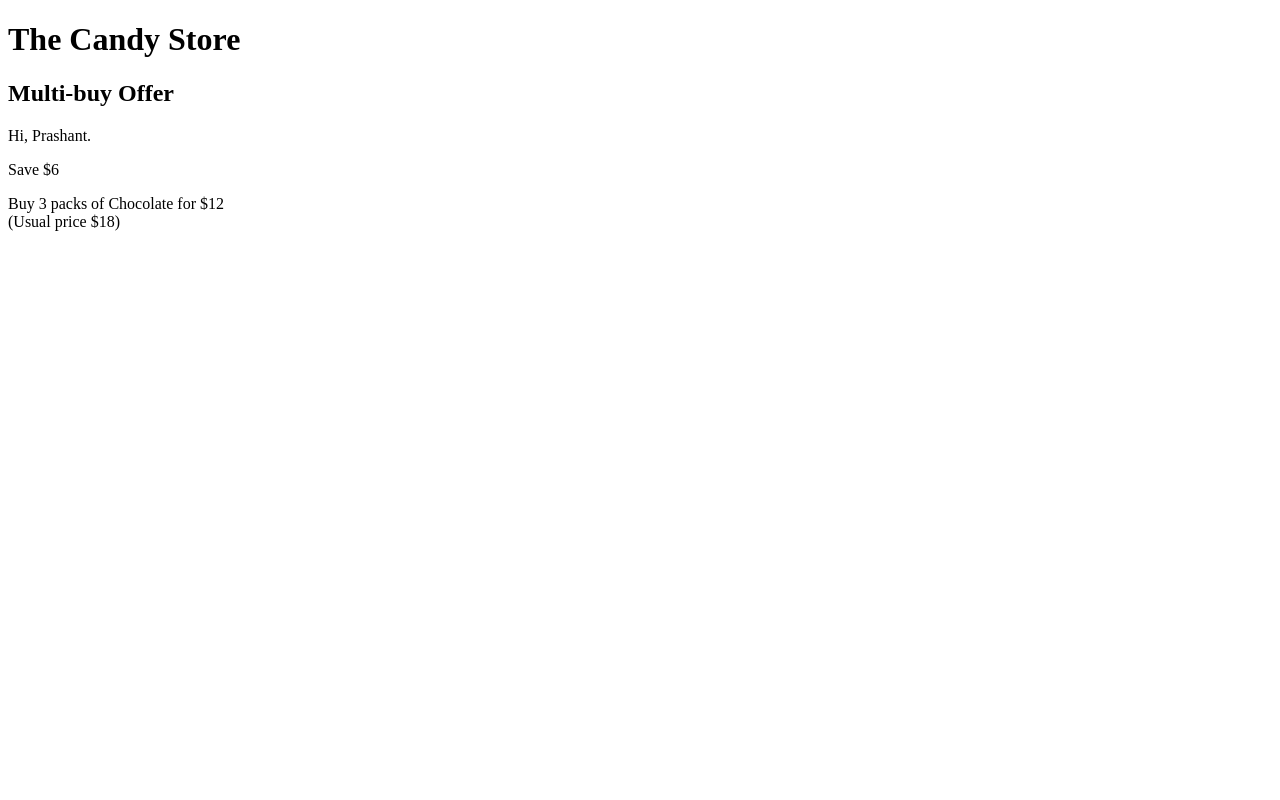
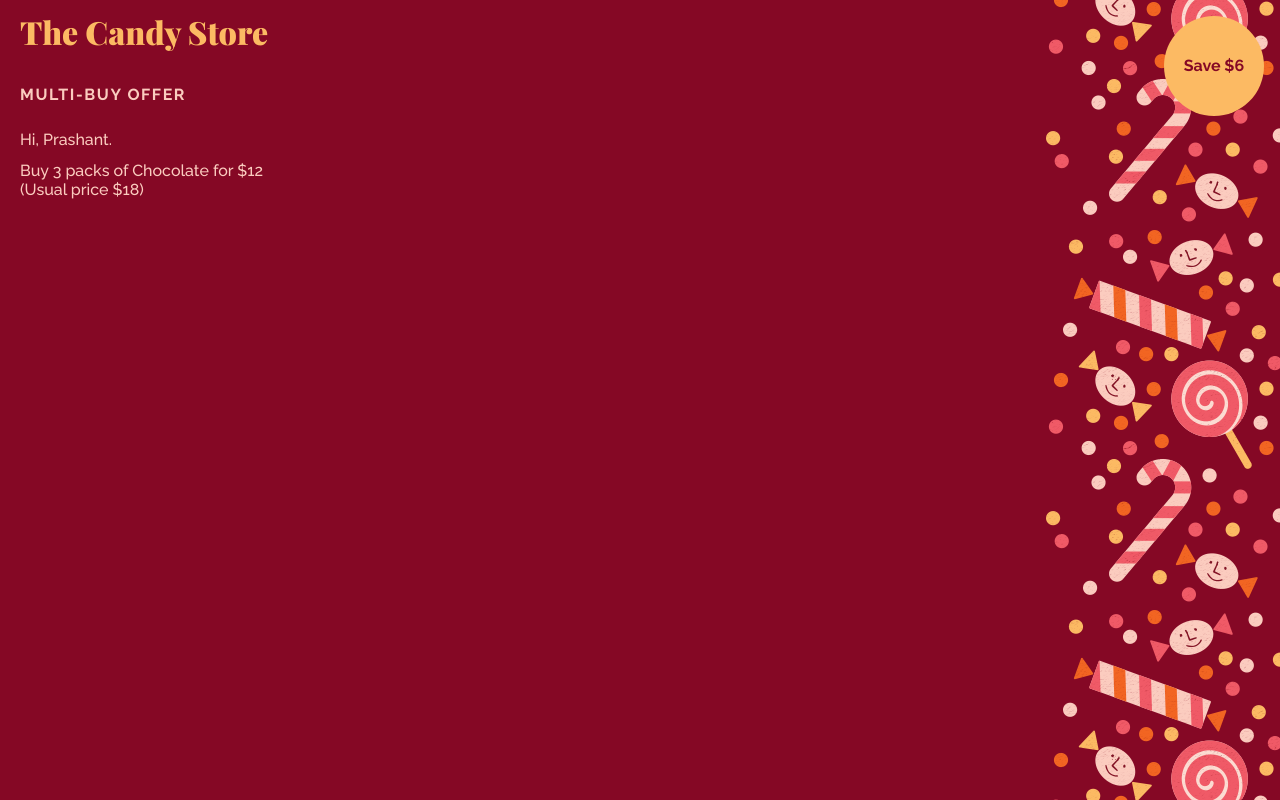
Before and after one commit to p-acharya09/Dgl123chapter1, a PHP site: page / in a window 1280 px wide. Run offline with PHP 8.4, Linux system fonts and the light colour scheme.

Commit message:
Added Image and css

```diff
--- /dev/null
+++ b/css/styles.css
@@ -0,0 +1,54 @@
+@import url("https://fonts.googleapis.com/css?family=Playfair+Display:900|Raleway:500,700");
+
+html, body {
+  height: 100%;
+}
+
+body {
+  font-family: "Raleway", sans-serif;
+  background-color: #850825;
+  color: #fbccbf;
+  margin: 0px;
+  background-image: url("../img/candy.png");
+  background-size: 245px 380px;
+  background-position: right top;
+  background-repeat: repeat-y;
+}
+
+h1 {
+  font-family: "Playfair Display", serif;
+  padding: 10px 20px 12px 20px;
+  margin: 0px;
+  color: #fcba63;
+}
+
+h2 {
+  font-weight: 700;
+  font-size: 1em;
+  text-transform: uppercase;
+  letter-spacing: 0.1em;
+  padding: 20px;
+  margin: 0px;
+}
+
+p {
+  padding: 6px 20px 6px 20px;
+  margin: 0px;
+}
+
+.sticker {
+  background-color: #fcba63;
+  color: #850825;
+  border-radius: 50%;
+  display: inline-block;
+  height: 100px;
+  width: 100px;
+  padding: 0;
+  margin: 0;
+  line-height: 100px;
+  text-align: center;
+  font-weight: bold;
+  position: absolute;
+  top: 1em;
+  right: 1em;
+}
--- a/index.php
+++ b/index.php
@@ -17,12 +17,13 @@ $saving = $usual_price - $offer_price;
 <head>
     <meta charset="UTF-8">
     <title>The Candy Store</title>
+    <link rel='stylesheet' href='css/styles.css'>
 </head>
 <body>
     <h1>The Candy Store</h1>
     <h2>Multi-buy Offer</h2>
     <p><?= $greeting ?></p>
-    <p>Save $<?= $saving ?></p>
+    <p class='sticker'>Save $<?= $saving ?></p>
     <p>Buy <?= $offer['qty']?> packs of <?=$offer['item']?>
     for $<?= $offer_price ?><br>(Usual price $<?=$usual_price?>)</p>
 </body>
```
Also changed, not shown: img/candy.png (added), img/logo.png (added), 3 other files.
